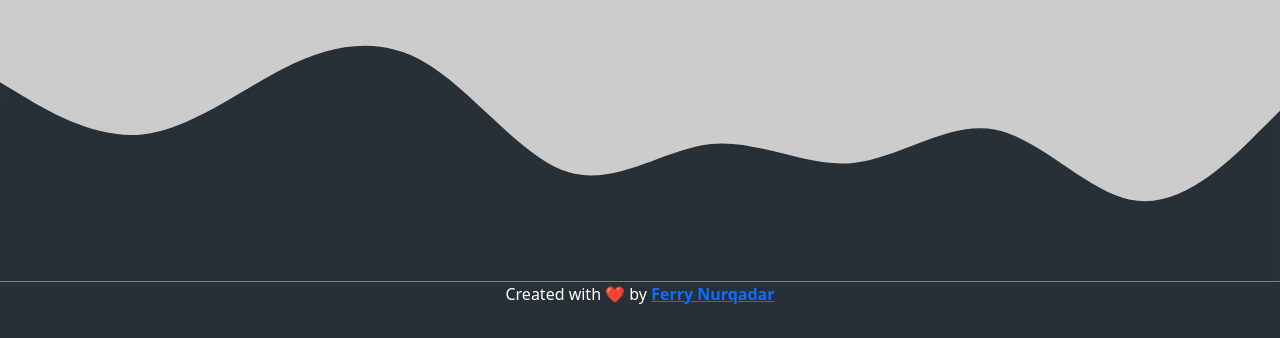
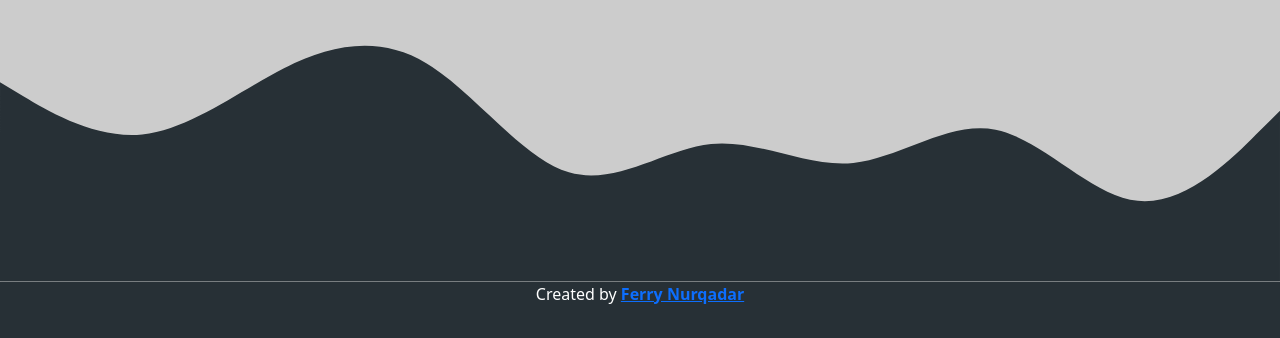
Before and after one commit to nieshakenzie/nieshakenzie.github.io, a plain HTML site: page index.html in a window 1280 px wide. Shown: the part 4506-4844 px from the top of the page. Drawn offline with nearby package versions, Linux system fonts and the light colour scheme.

Commit message:
Update index.html

```diff
--- a/index.html
+++ b/index.html
@@ -348,7 +348,7 @@
 
   <!-- Footer -->
   <footer class="footer1 pb-3">
-    <p class="text-center text-white">Created with ❤️ by <a href="https://www.instagram.com/marmut_handsome/"
+    <p class="text-center text-white">Created by <a href="https://www.instagram.com/marmut_handsome/"
         class="fw-bold">Ferry Nurqadar</a></p>
   </footer>
   <!-- Footer -->
```
